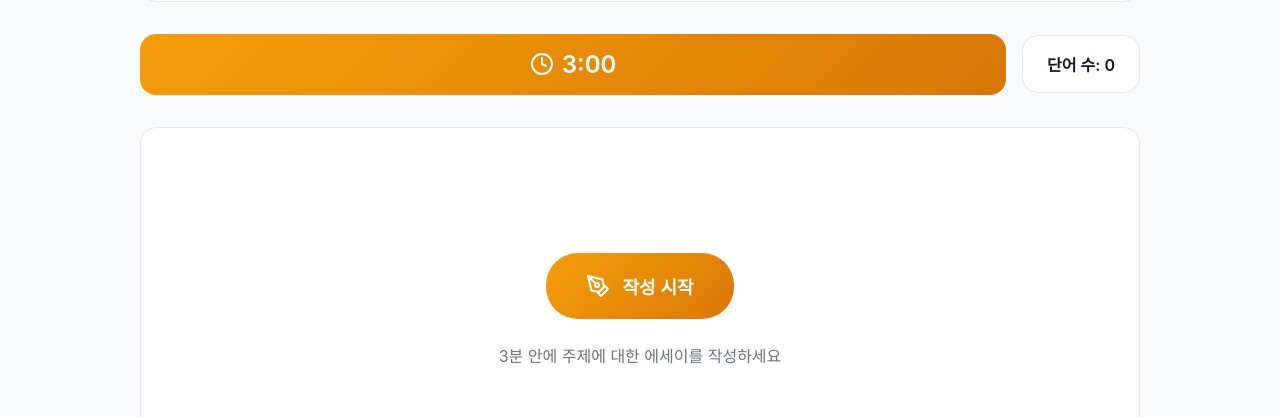
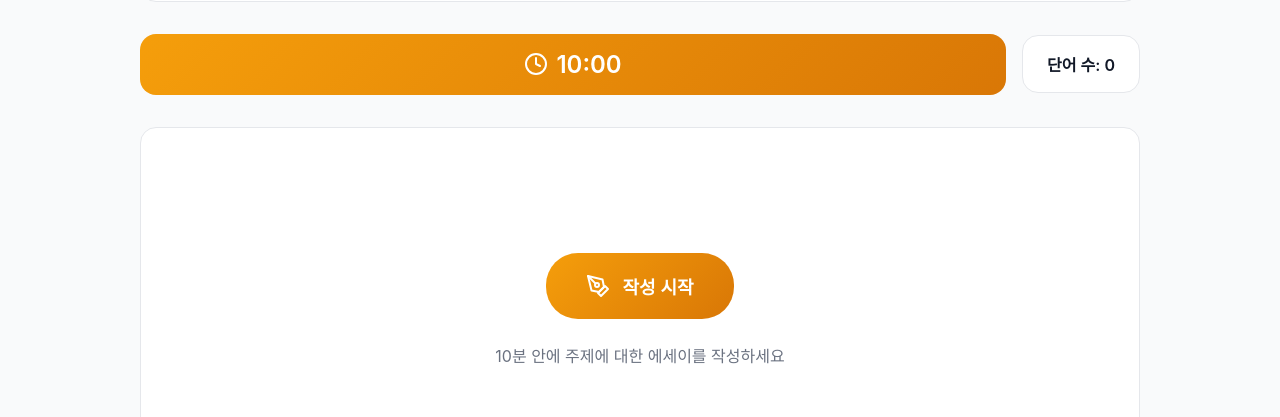
Before and after one commit to daeungo11-sys/ai-english-platform, a React (Vite) app: page /writing in a window 1280 px wide. Shown: the part 505-922 px from the top of the page. Built offline with nearby package versions, Linux system fonts and the light colour scheme.

Commit message:
Writing: extend timer to 10 minutes (600s) and update prompt

```diff
--- a/src/pages/Writing.tsx
+++ b/src/pages/Writing.tsx
@@ -10,7 +10,7 @@ interface Feedback {
 }
 
 export default function Writing() {
-  const [timeLeft, setTimeLeft] = useState(180) // 3 minutes
+  const [timeLeft, setTimeLeft] = useState(600) // 10 minutes
   const [text, setText] = useState('')
   const [wordCount, setWordCount] = useState(0)
   const [isActive, setIsActive] = useState(false)
@@ -40,7 +40,7 @@ export default function Writing() {
   const startWriting = () => {
     setIsActive(true)
     setText('')
-    setTimeLeft(180)
+    setTimeLeft(600)
     setFeedback(null)
   }
 
@@ -62,7 +62,7 @@ export default function Writing() {
   const resetWriting = () => {
     setText('')
     setWordCount(0)
-    setTimeLeft(180)
+    setTimeLeft(600)
     setIsActive(false)
     setFeedback(null)
   }
@@ -109,7 +109,7 @@ export default function Writing() {
                 <PenTool size={24} />
                 <span>작성 시작</span>
               </button>
-              <p className="prompt-text">3분 안에 주제에 대한 에세이를 작성하세요</p>
+              <p className="prompt-text">10분 안에 주제에 대한 에세이를 작성하세요</p>
             </div>
           ) : (
             <div className="writing-editor">
```
